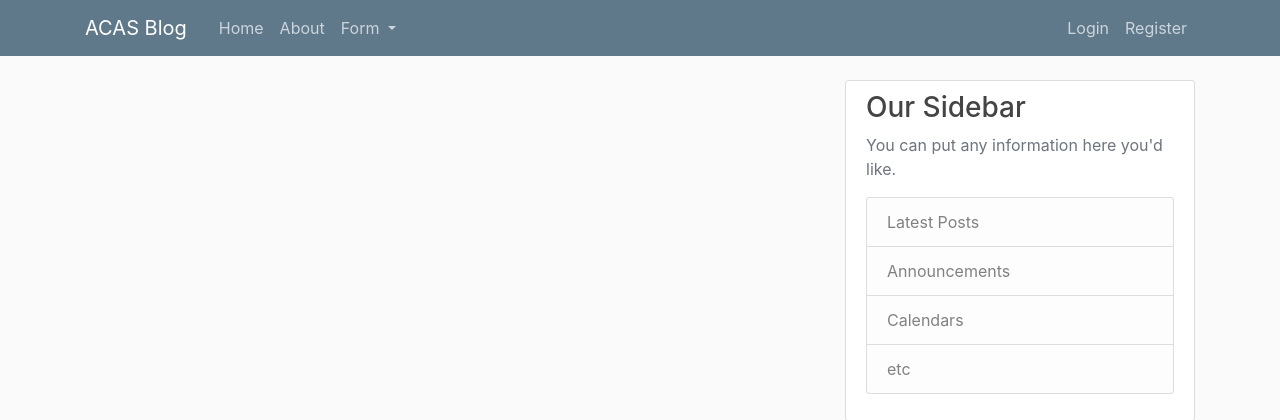
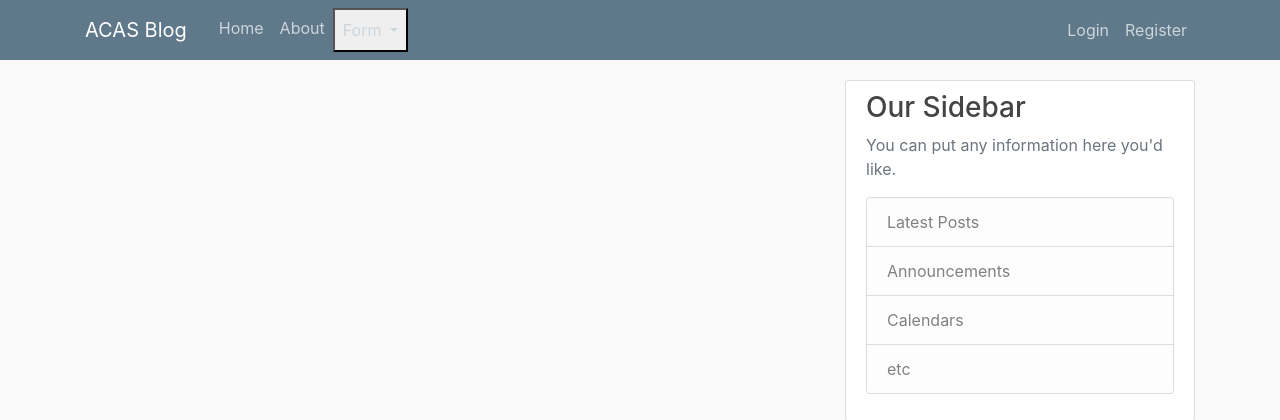
Before and after one commit to naxsor/acas_webserver, a Django app: page / in a window 1280 px wide. Shown: the top 420 px of the page. Run offline with Django 3.2, Linux system fonts and the light colour scheme; data that the repository does not hold is empty; parts of the project's set-up code (start-up, migrations or seed data) failed here and were passed over; some libraries are stand-ins or nearby versions.

Commit message:
-minor change

```diff
--- a/blog/templates/blog/base.html
+++ b/blog/templates/blog/base.html
@@ -31,9 +31,9 @@
                         <a class="nav-item nav-link" href="{% url 'blog-home' %}">Home</a>
                         <a class="nav-item nav-link" href="{% url 'blog-about' %}">About</a>
                         <div class="nav-item dropdown">
-                            <a class="nav-link dropdown-toggle" href="#" id="navbarDarkDropdownMenuLink" role="button" data-bs-toggle="dropdown" aria-expanded="false">
+                            <button class="nav-link dropdown-toggle" href="#" id="navbarDarkDropdownMenuLink" role="button" data-bs-toggle="dropdown" aria-expanded="false">
                             Form
-                            </a>
+                            </button>
                             <div class="dropdown-menu dropdown-menu-dark" aria-labelledby="navbarDarkDropdownMenuLink">
                                 <div><a class="dropdown-item" href="#">Account Request</a></div>
                                 <div><a class="dropdown-item" href="#">Project Form</a></div>
```
